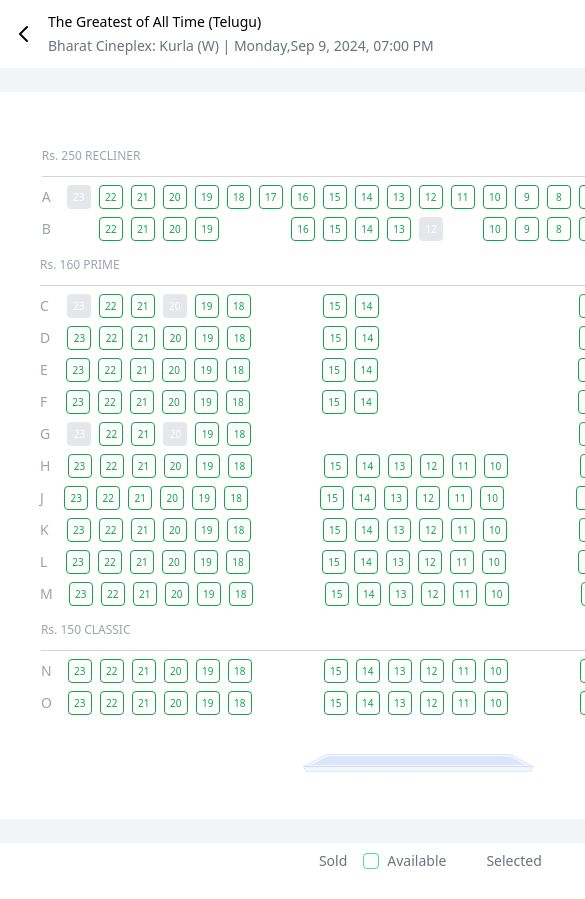
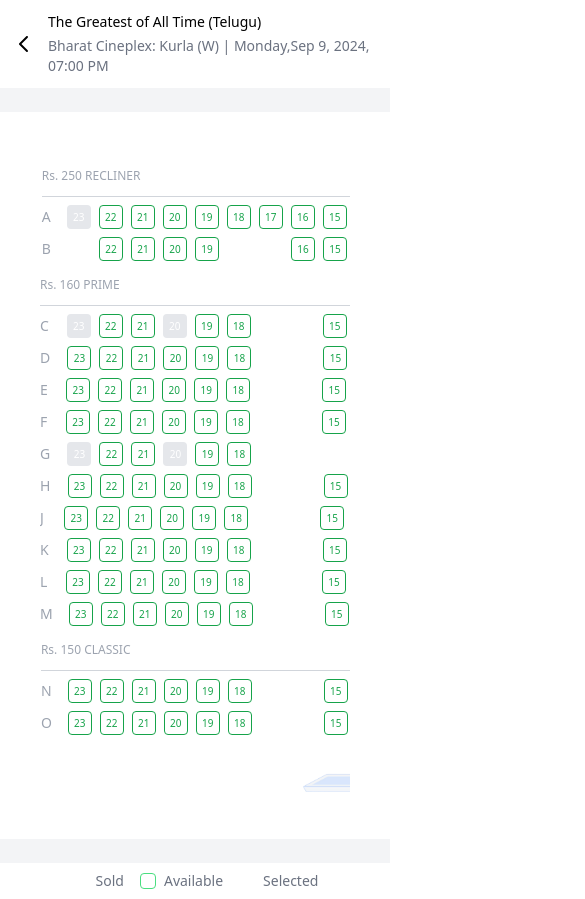
Before and after one commit to KirtimaanVishwakarma/ticket-darbar, a Next.js app: page /buy-tickets/1 in a window 390 px wide. Shown: the top 899 px of the page, 585 px wide, since content can reach past the window. Built offline with nearby package versions, Linux system fonts and the light colour scheme.

Commit message:
fixed mobile view

```diff
--- a/src/components/layout/SelectSeats.tsx
+++ b/src/components/layout/SelectSeats.tsx
@@ -13,8 +13,8 @@ const SelectSeats = ({
   addressAndTime: string;
 }) => {
   return (
-    <section className='h-screen flex flex-col w-fit'>
-      <div className='bg-white p-3'>
+    <section className='h-screen flex flex-col w-full'>
+      <div className='bg-white p-3 h-fit'>
         <div className='flex gap-3'>
           <Image src={LeftArrow} alt='left-arrow' height={24} />
           <div className='flex flex-col gap-1'>
--- a/src/pages/buy-tickets/[id].tsx
+++ b/src/pages/buy-tickets/[id].tsx
@@ -6,8 +6,9 @@ import Image from 'next/image';
 
 const BookSeats = () => {
   return (
-    <section className='h-full bg-white'>
-      <div className='mx-10 py-10 h-full'>
+    <section className='h-full bg-white w-full overflow-hidden'>
+      <div className='mx-10 py-10 h-full overflow-auto'>
+        <div className="w-fit sm:m-auto">
           {screenSeats?.seatDetails?.map((details: any) => (
             <section key={details?.seatType} className='w-fit mx-auto'>
               <header className='font-light text-gray-400 text-xs border-b pb-3 border-gray-300 mb-2 mt-4'>{`Rs. ${details?.price} ${details?.seatType}`}</header>
@@ -72,8 +73,8 @@ const BookSeats = () => {
               </div>
             </section>
           ))}
-
           <Image src={ScreenImage} alt='screen' className='w-60 mx-auto mt-8' />
+        </div>
       </div>
     </section>
   );
```
Lines whose indentation alone changed are shown as unchanged.
